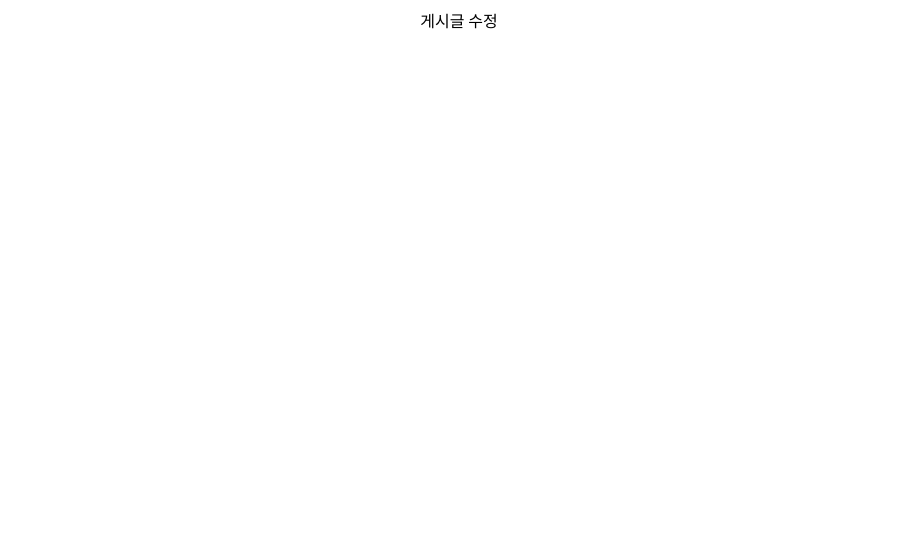
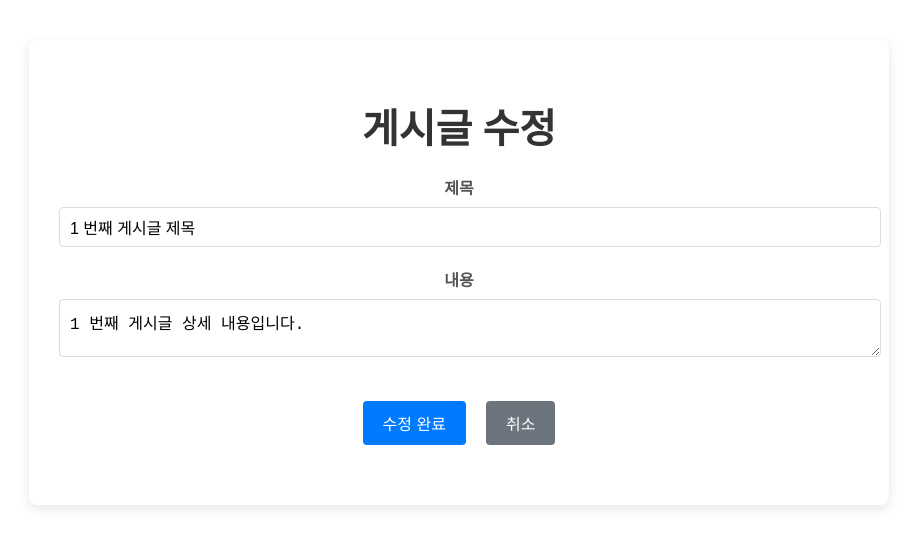
Before and after one commit to BangJeongBin/react_p, a React (Create React App) app: page /post/edit/1 in a window 1280 px wide. Shown: the top 548 px of the page, without its empty margins (181-1098 px from the left). Built offline with nearby package versions, Linux system fonts and the light colour scheme.

Commit message:
PostEdit.js 페이지 기본 코드 작성

```diff
--- a/src/PostDetail.js
+++ b/src/PostDetail.js
@@ -1,4 +1,5 @@
 import {Link, useParams} from "react-router-dom";
+import "./css/detail.css"
 
 let PostDetail = () => {
     const {id} = useParams();
@@ -18,7 +19,7 @@ let PostDetail = () => {
             <h1 className={"post-detail-title"}>{post.title}</h1>
             <p className={"post-detail-content"}>{post.content}</p>
             <div className={"button-group"}>
-                <Link to={`/post/edit/${id}`} className={"edit=button"}>
+                <Link to={`/post/edit/${id}`} className={"edit-button"}>
                     수정하기
                 </Link>
                 <button onClick={handleDelete} className={"delete-button"}>
--- a/src/PostEdit.js
+++ b/src/PostEdit.js
@@ -1,5 +1,47 @@
+import {Link, useNavigate, useParams} from "react-router-dom";
+import {useEffect, useState} from "react";
+import "./css/edit.css";
+
 let PostEdit = () => {
-    return <div>게시글 수정</div>
+    const {id} = useParams();
+    const navigate = useNavigate();
+
+    let [title, setTitle] = useState("");
+    let [content, setContent] = useState("");
+
+    useEffect(() => {
+        setTitle(`${id} 번째 게시글 제목`)
+        setContent(`${id} 번째 게시글 상세 내용입니다.`)
+    }, [id]); // id값이 바뀌면 실행이 되게끔
+
+    const handleSubmit = (e) => {
+        e.preventDefault();
+        alert("게시글이 수정되었습니다.");
+        navigate(`/post/${id}`);
+    }
+
+
+    return (
+        <div className={"post-edit-container"}>
+            <h1 className={"post-edit-title"}>게시글 수정</h1>
+            <form onSubmit={handleSubmit} className={"post-edit-form"}>
+                <div className={"form-group"}>
+                    <label htmlFor={"title"}>제목</label>
+                    <input id={"title"} type={"text"} value={title} onChange={(e) => setTitle(e.target.value)}
+                           placeholder={"제목을 입력하세요."} />
+                </div>
+                <div className={"form-group"}>
+                    <label htmlFor={"content"}>내용</label>
+                    <textarea id={"content"} value={content} onChange={(e) => setContent(e.target.value)}
+                              placeholder={"내용을 입력하세요."} />
+                </div>
+                <div className={"button-group"}>
+                    <button type={"submit"} className={"submit-button"}>수정 완료</button>
+                    <Link to={`/post/${id}`} className={"cancel-button"}>취소</Link>
+                </div>
+            </form>
+        </div>
+    );
 }
 
 export default PostEdit;
```
